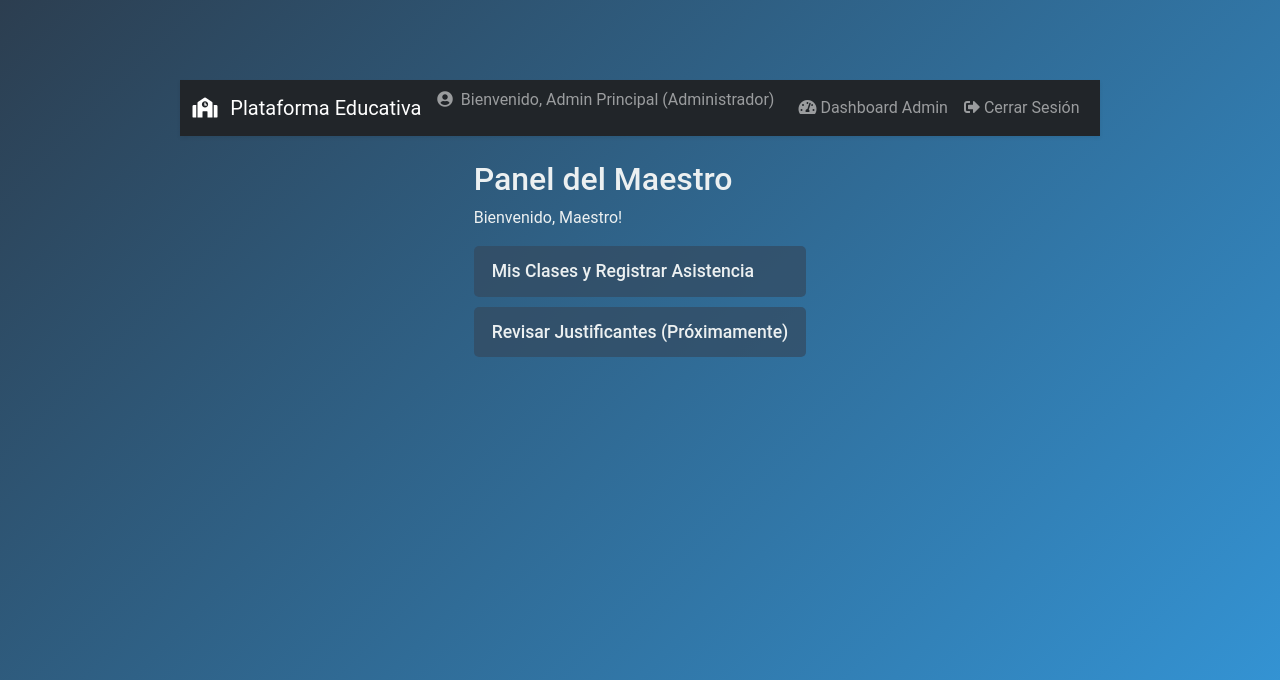
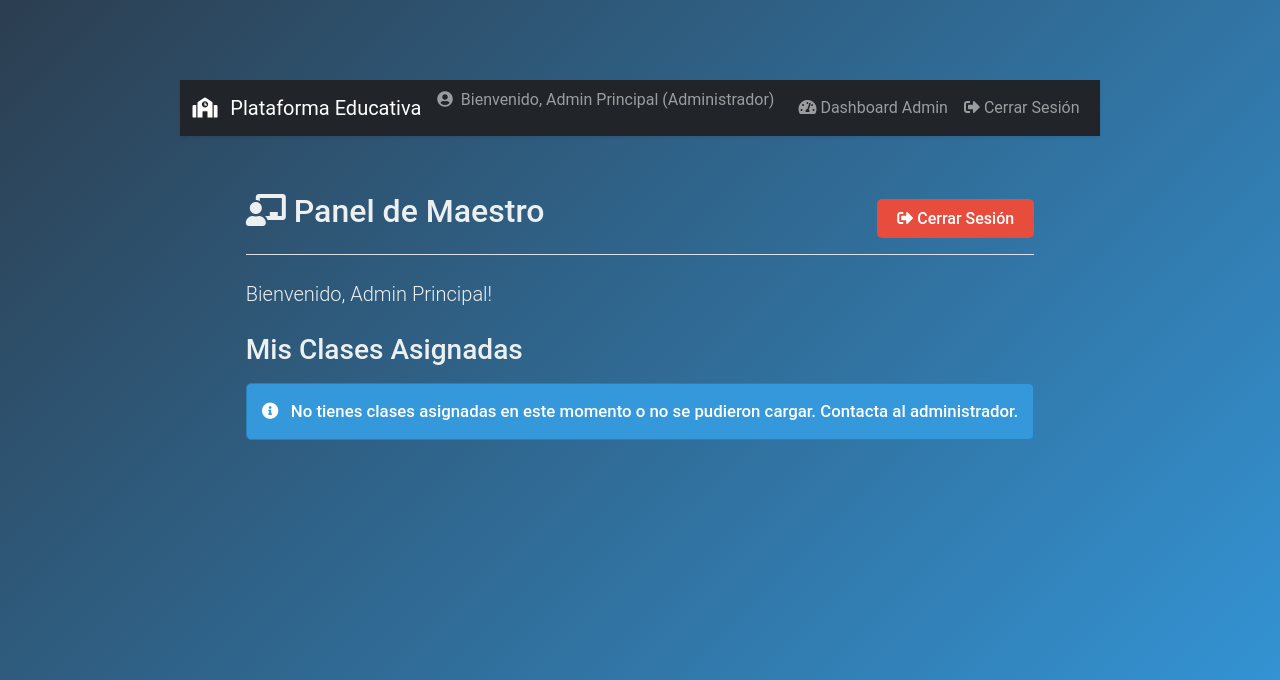
Before and after one commit to MauricioAlvarad0/PROYECTOSVAG, a Flask app: page /dashboard_maestro in a window 1280 px wide. Shown: the top 680 px of the page. Run offline with Flask 3, Linux system fonts and the light colour scheme; a user stored in the database is signed in; data comes from the database, SQL or seed files in the repository; both versions use the stored data as it was after the commit.

Commit message:
TERMINADO

```diff
--- a/templates/dashboard_maestro.html
+++ b/templates/dashboard_maestro.html
@@ -1,15 +1,51 @@
 {% extends "base.html" %}
-{% block title %}Panel Maestro{% endblock %}
+{% block title %}Dashboard Maestro - {{ nombre_usuario }}{% endblock %}
+
 {% block content %}
-<h2>Panel del Maestro</h2>
-<p>Bienvenido, {{ session.get('nombre_usuario', 'Maestro') }}!</p>
-<ul class="dashboard-links">
-    <li><a href="{{ url_for('maestro_mis_clases') }}">Mis Clases y Registrar Asistencia</a></li>
-    <li><a href="#">Revisar Justificantes (Próximamente)</a></li>
-    {# <li><a href="#">Ver Lista de Alumnos por Clase (Próximamente)</a></li> #}
-</ul>
-{% if session.get('rol') == 'admin' %} {# Si un admin accede a este panel #}
-<hr>
-<p><a href="{{ url_for('dashboard_admin') }}" class="btn btn-secondary">Ir al Panel de Administrador</a></p>
-{% endif %}
+<div class="container mt-4 mb-5">
+    <div class="d-flex justify-content-between align-items-center mb-4 border-bottom pb-3">
+        <h2 class="mb-0"><i class="fas fa-chalkboard-teacher me-2"></i>Panel de Maestro</h2>
+        <a href="{{ url_for('logout') }}" class="btn btn-danger">
+            <i class="fas fa-sign-out-alt"></i> Cerrar Sesión
+        </a>
+    </div>
+    <p class="lead">Bienvenido, {{ nombre_usuario }}!</p>
+
+    {% with messages = get_flashed_messages(with_categories=true) %}
+        {% if messages %}
+            {% for category, message in messages %}
+            <div class="alert alert-{{ category }} alert-dismissible fade show" role="alert">
+                {{ message }}
+                <button type="button" class="btn-close" data-bs-dismiss="alert" aria-label="Close"></button>
+            </div>
+            {% endfor %}
+        {% endif %}
+    {% endwith %}
+
+    <h3 class="mt-4 mb-3">Mis Clases Asignadas</h3>
+    {% if clases %}
+        <div class="list-group shadow-sm">
+            {% for clase_asignada in clases %} {# La variable 'clases' es pasada desde server.py #}
+            <div class="list-group-item list-group-item-action">
+                <div class="d-flex w-100 justify-content-between">
+                    <h5 class="mb-1">{{ clase_asignada.materia_nombre }}</h5>
+                    <small class="text-muted">Ciclo: {{ clase_asignada.ciclo_escolar }}</small>
+                </div>
+                <p class="mb-1">
+                    <strong>Grado:</strong> {{ clase_asignada.grado_nombre }} -
+                    <strong>Grupo:</strong> {{ clase_asignada.grupo_nombre }} <br>
+                    <small><strong>Horario:</strong> {{ clase_asignada.horario if clase_asignada.horario else 'No especificado' }}</small>
+                </p>
+                <a href="{{ url_for('registrar_asistencia_maestro', clase_id=clase_asignada.id) }}" class="btn btn-primary btn-sm mt-2">
+                    <i class="fas fa-calendar-check me-1"></i> Gestionar Asistencia de esta Clase
+                </a>
+            </div>
+            {% endfor %}
+        </div>
+    {% else %}
+        <div class="alert alert-info" role="alert">
+            <i class="fas fa-info-circle me-2"></i> No tienes clases asignadas en este momento o no se pudieron cargar. Contacta al administrador.
+        </div>
+    {% endif %}
+</div>
 {% endblock %}
```
Also changed, not shown: prodDomLot.db.
